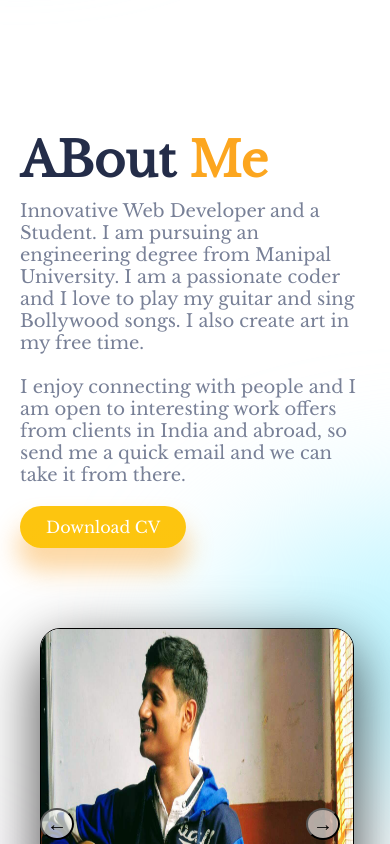
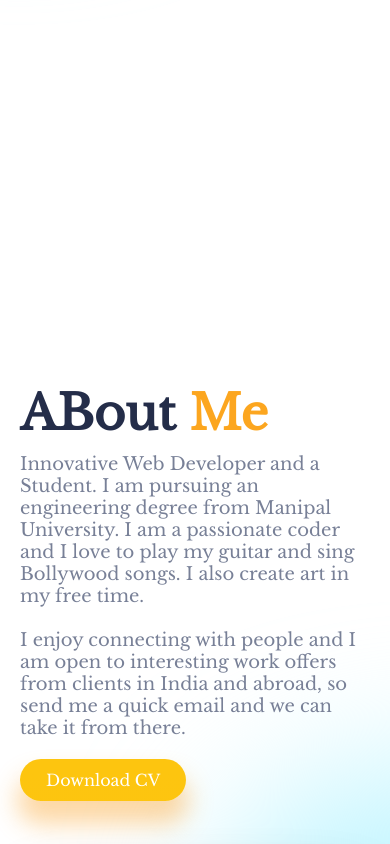
Before and after one commit to Chanchalcr/Portfolio, a React (Create React App) app: page / in a window 390 px wide. Shown: the part 1156-2000 px from the top of the page. Built offline with nearby package versions, Linux system fonts and the light colour scheme.

Commit message:
fixed some bugs

```diff
--- a/src/components/About/About.css
+++ b/src/components/About/About.css
@@ -35,7 +35,7 @@
 }
 @media screen and (max-width: 480px) {
     .aboutMe{
-        margin-top: 50vh;
+        margin-top: 80vh;
         flex-direction: column;
     }
     .a-right{
--- a/src/components/Intro/Intro.css
+++ b/src/components/Intro/Intro.css
@@ -131,4 +131,7 @@
         left: 2%;
         top: 4.5rem;
     }
+    /* .i-icons{
+        z-index: 3;
+    } */
 }
--- a/src/components/Skills/Skills.css
+++ b/src/components/Skills/Skills.css
@@ -27,7 +27,7 @@ h1 {
 }
 @media screen and (max-width: 480px) {
     .skills{
-        margin-top: 20rem;
+        margin-top: 25rem;
     }
     .contain{
         flex-direction: column;
```
